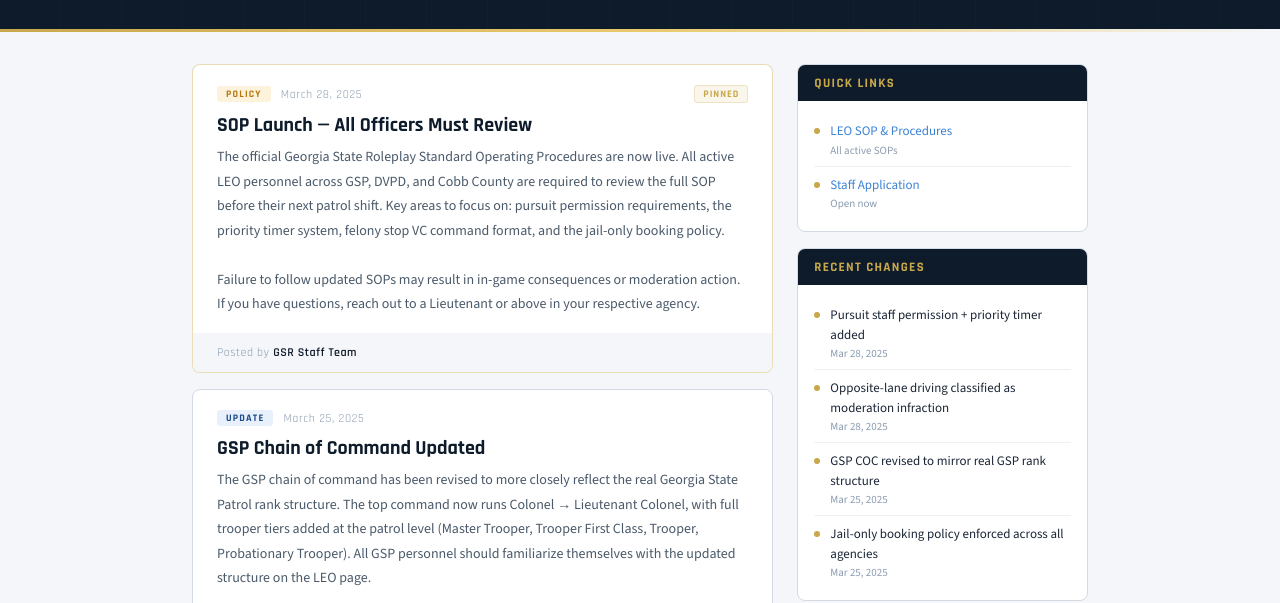
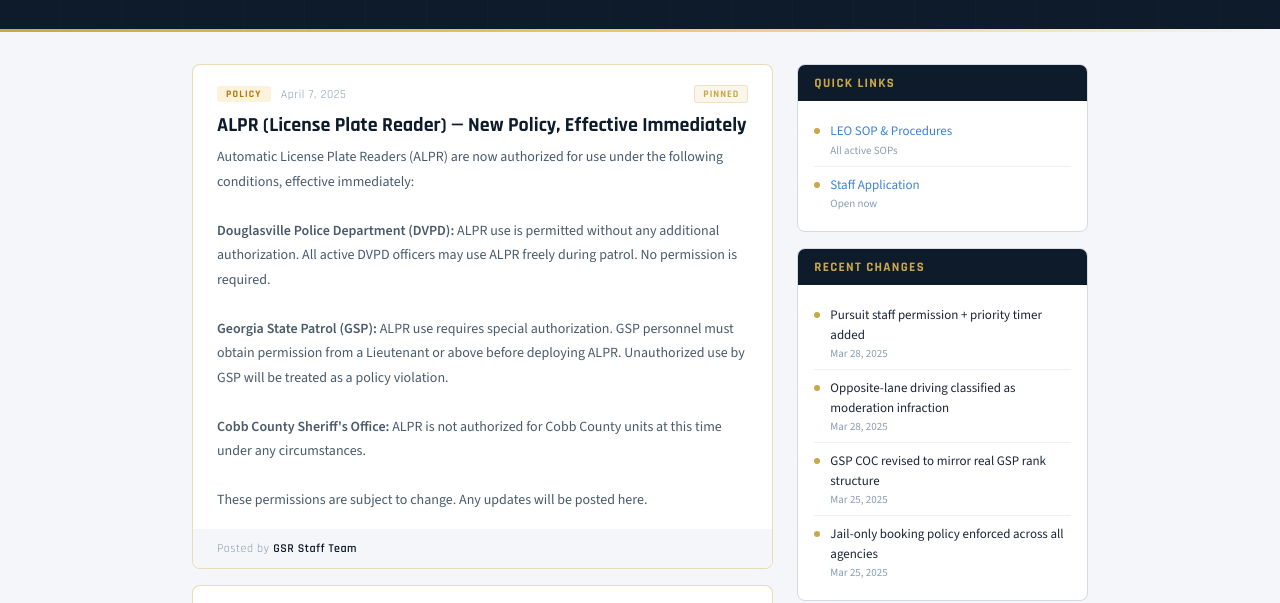
Before and after one commit to feartrend/Georgia-State-Roleplay, a plain HTML site: page news.html in a window 1280 px wide. Shown: the part 183-786 px from the top of the page. Drawn offline with nearby package versions, Linux system fonts and the light colour scheme.

Commit message:
Update news.html

```diff
--- a/news.html
+++ b/news.html
@@ -198,6 +198,31 @@
 
       <!-- MAIN FEED -->
       <div>
+        <div class="ann-card" style="border-color:rgba(200,168,75,.4);">
+  <div class="ann-card-top">
+    <div class="ann-meta">
+      <span class="ann-tag tag-policy">Policy</span>
+      <span class="ann-date">April 7, 2025</span>
+      <span class="ann-pinned">Pinned</span>
+    </div>
+    <div class="ann-title">ALPR (License Plate Reader) — New Policy, Effective Immediately</div>
+    <div class="ann-body">
+      Automatic License Plate Readers (ALPR) are now authorized for use under the following conditions, effective immediately:
+      <br><br>
+      <strong>Douglasville Police Department (DVPD):</strong> ALPR use is permitted without any additional authorization. All active DVPD officers may use ALPR freely during patrol. No permission is required.
+      <br><br>
+      <strong>Georgia State Patrol (GSP):</strong> ALPR use requires special authorization. GSP personnel must obtain permission from a Lieutenant or above before deploying ALPR. Unauthorized use by GSP will be treated as a policy violation.
+      <br><br>
+      <strong>Cobb County Sheriff's Office:</strong> ALPR is not authorized for Cobb County units at this time under any circumstances.
+      <br><br>
+      These permissions are subject to change. Any updates will be posted here.
+    </div>
+  </div>
+  <div class="ann-divider"></div>
+  <div class="ann-footer">
+    <div class="ann-author">Posted by <span>GSR Staff Team</span></div>
+  </div>
+</div>
 
         <!-- PINNED -->
         <div class="ann-card" style="border-color:rgba(200,168,75,.4);">
```
